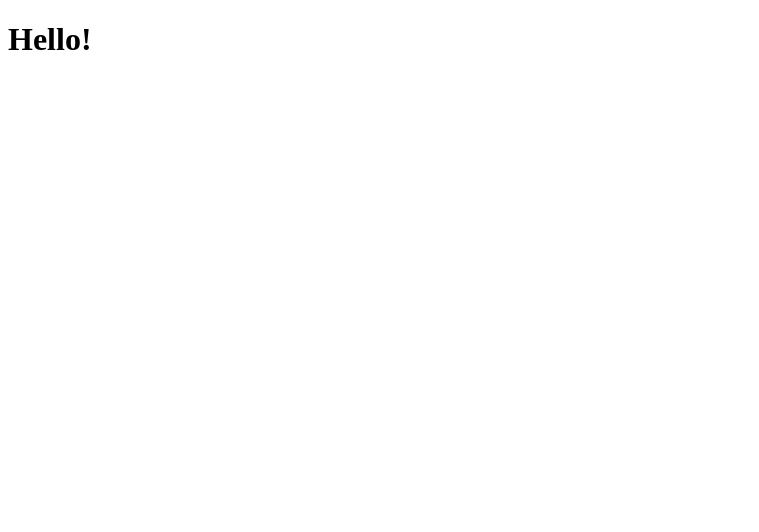
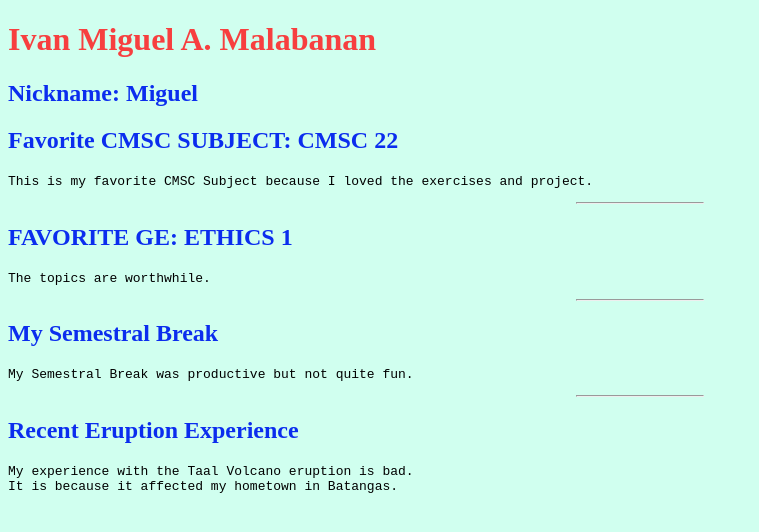
Before and after one commit to Mewguel/Mewguel.github.io, a plain HTML site: page index.html in a window 1280 px wide. Shown: the whole page, without its empty margins (0-759 px from the left). Drawn offline with Linux system fonts and the light colour scheme.

Commit message:
added styles.css, modified index.html

```diff
--- a/index.html
+++ b/index.html
@@ -1,12 +1,30 @@
 <!DOCTYPE html>
 <html lang="en">
+
 <head>
     <meta charset="UTF-8">
     <meta name="viewport" content="width=device-width, initial-scale=1.0">
     <meta http-equiv="X-UA-Compatible" content="ie=edge">
     <title>Document</title>
+    <link rel="stylesheet" href="styles.css">
 </head>
+
 <body>
-    <h1>Hello!</h1>
+    <h1>Ivan Miguel A. Malabanan</h1>
+    <h2>Nickname: Miguel</h2>
+    <h2>Favorite CMSC SUBJECT: CMSC 22</h2>
+    <p>This is my favorite CMSC Subject because I loved the exercises and project.</p>
+    <hr>
+    <h2>FAVORITE GE: ETHICS 1</h2>
+    <p>The topics are worthwhile.</p>
+    <hr>
+    <h2>My Semestral Break</h2>
+    <p>My Semestral Break was productive but not quite fun.</p>
+    <hr>
+    <h2>Recent Eruption Experience</h2>
+    <p>My experience with the Taal Volcano eruption is bad. <br>
+        It is because it affected my hometown in Batangas.
+    </p>
 </body>
+
 </html>
--- /dev/null
+++ b/styles.css
@@ -0,0 +1,21 @@
+body {
+    background-color: rgb(208, 255, 239);
+}
+
+h1 {
+    color: rgb(247, 63, 63);
+    font-style: normal;
+}
+
+h2 {
+    color: rgb(11, 45, 238);
+}
+
+p {
+    font-size: medium;
+    font-family: monospace;
+}
+
+hr {
+    width: 10%;
+}
```
